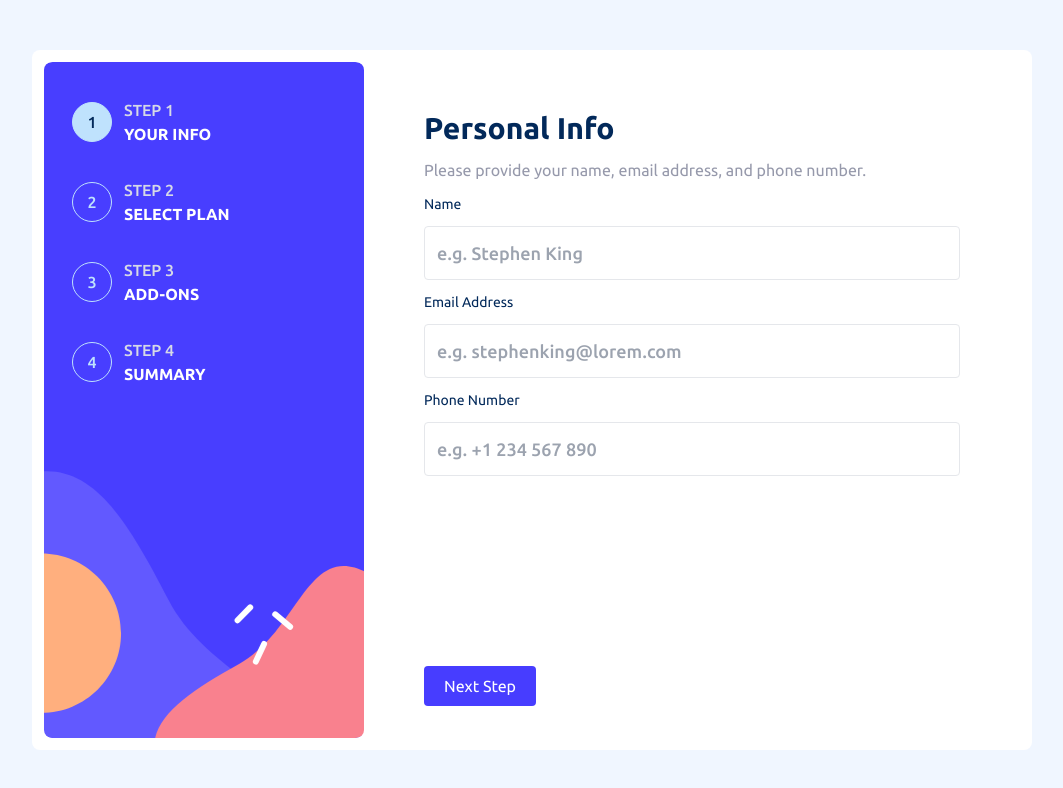
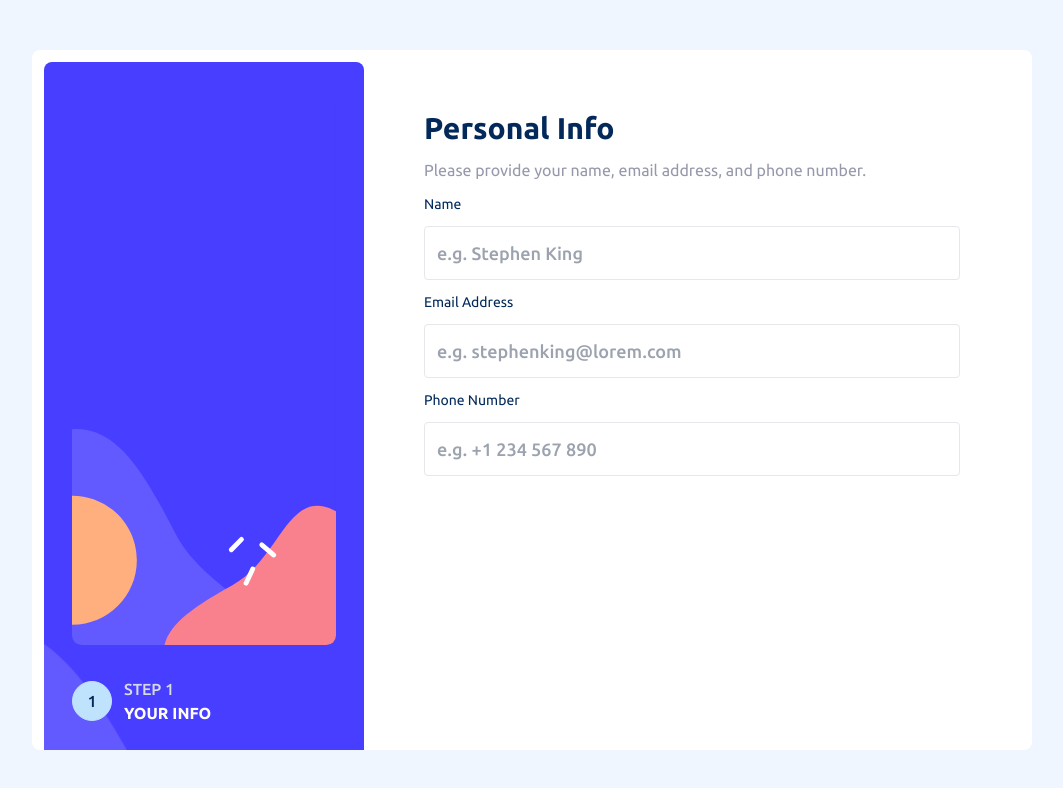
Before and after one commit to DantePrograma/multi-step-form-frontendmentor, a React (Vite) app: page / in a window 1280 px wide. Shown: the top 788 px of the page, without its empty margins (108-1171 px from the left). Built offline with nearby package versions, Linux system fonts and the light colour scheme.

Commit message:
probando algo

```diff
--- a/src/components/NavBar.tsx
+++ b/src/components/NavBar.tsx
@@ -20,6 +20,7 @@ export const NavBar = ({
       }}
       className="h-[16rem] md:h-full absolute md:relative p-12 md:p-7 md:pt-9 w-full flex md:flex-col font-medium gap-8 justify-center md:justify-start md:rounded-lg"
     >
+      <img src={sideBarDesktop} alt="" />
       <div className="md:flex gap-3 items-center">
         <button
           style={{
```
